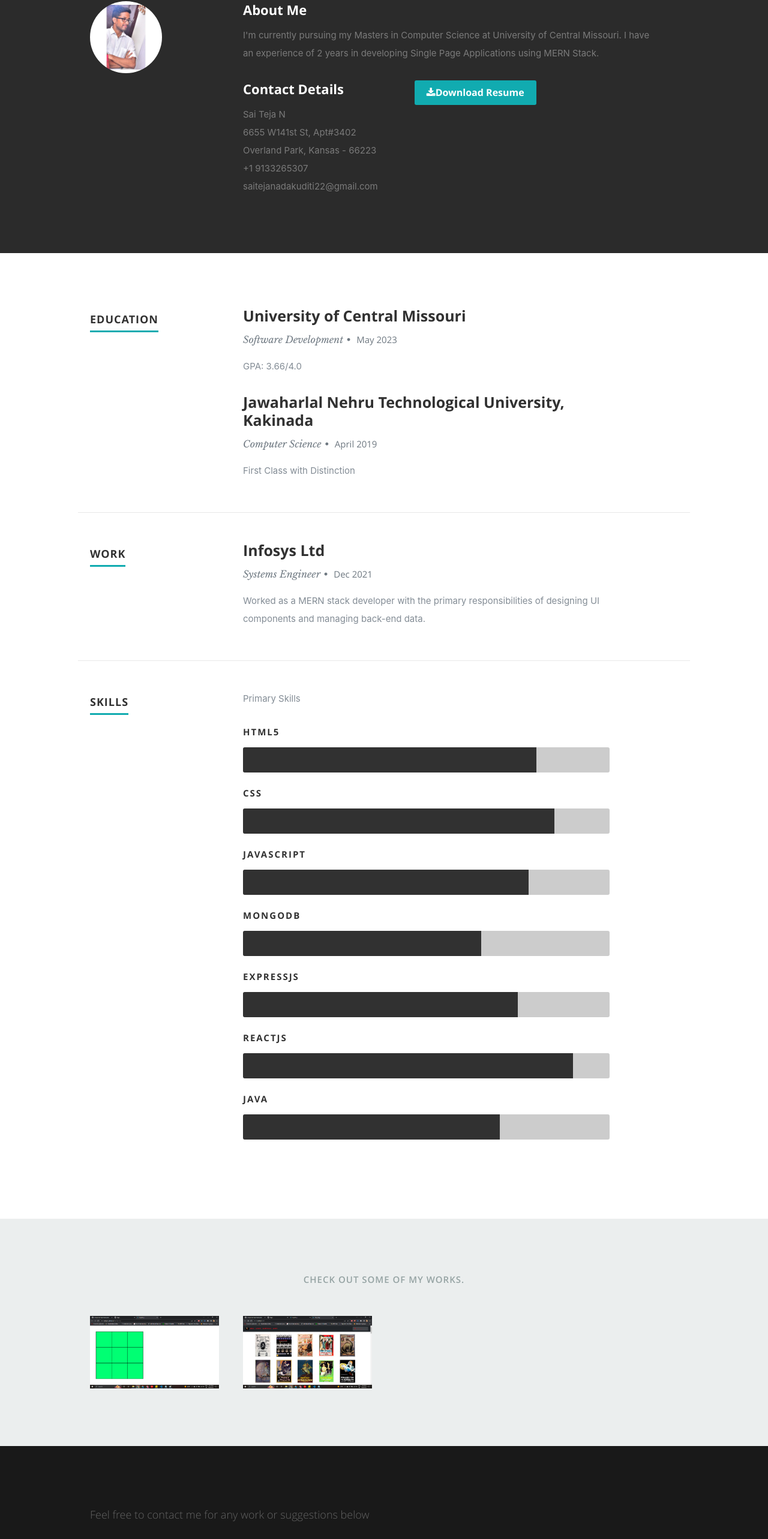
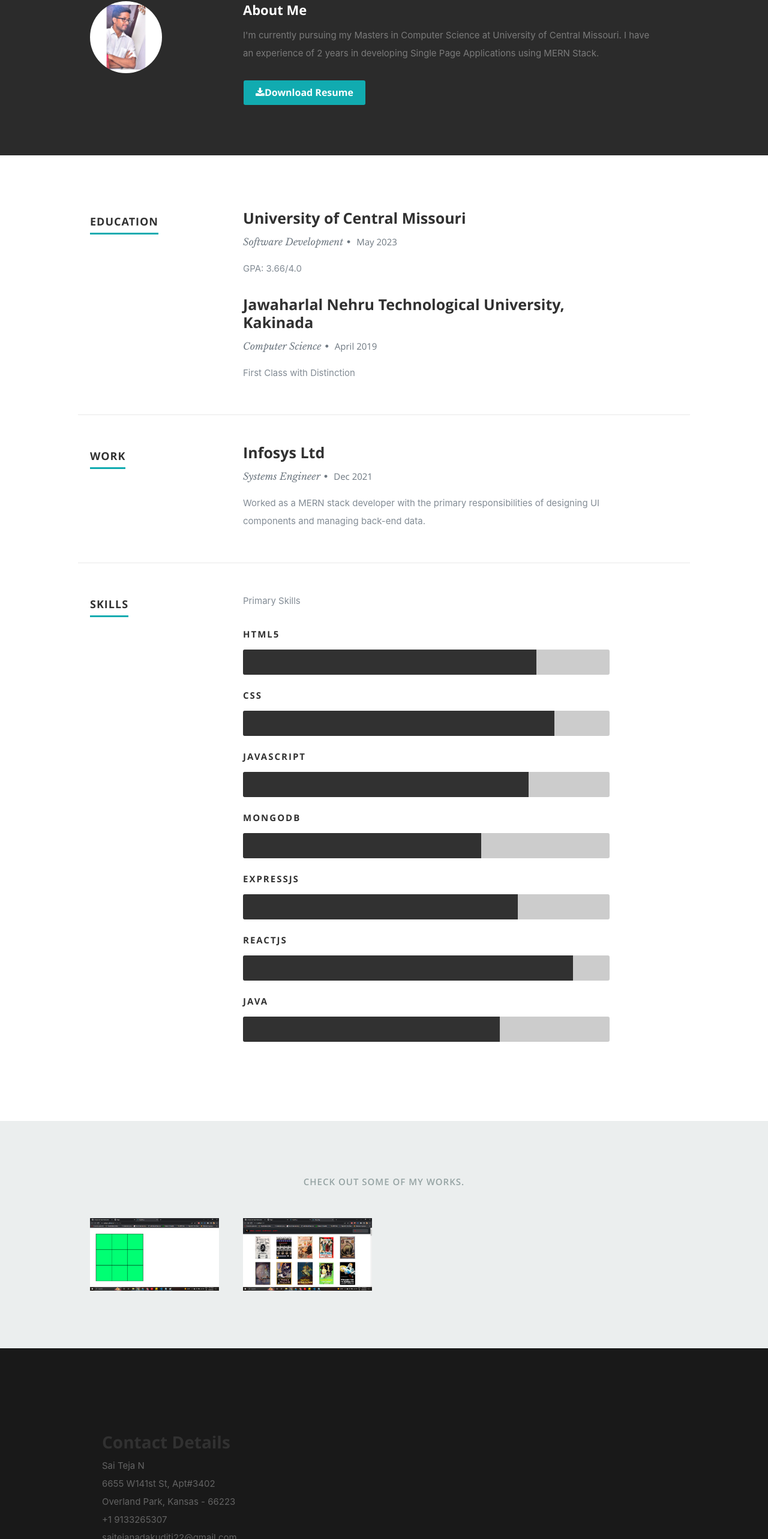
Before and after one commit to isaitejan/SaiTejaNadakuditiPortfolio, a React (Create React App) app: page / in a window 1280 px wide. Shown: the part 894-3460 px from the top of the page at 60% size. Built offline with nearby package versions, Linux system fonts and the light colour scheme.

Commit message:
Minor Updates

```diff
--- a/src/components/About.js
+++ b/src/components/About.js
@@ -24,24 +24,8 @@ export default class About extends Component {
                </p>
 
                <div className="row">
-
-                  <div className="columns contact-details">
-
-                  <h2>Contact Details</h2>
-                  <p className="address">
-       						<span>{resumeData.name}</span>
-                     <br></br>
-       						<span>{resumeData.address}</span>
-                     <br></br>
-                        <span>{resumeData.address2}</span>
-                     <br></br>
-                        <span>{resumeData.contactNo}</span>
-                     <br></br>
-                        <span>{resumeData.mailid}</span>
-                  </p>
-                  </div>
-                  <div>
-                     <button className='fa fa-download'><a href='SaiTejaNadakuditiResume.pdf' style={{fontFamily:'opensans-bold, sans-serif', color:'white'}} download>Download Resume</a></button>
+                  <div >
+                     &nbsp;&nbsp;&nbsp;&nbsp;&nbsp;<button className='fa fa-download'><a href='SaiTejaNadakuditiResume.pdf' style={{fontFamily:'opensans-bold, sans-serif', color:'white'}} download>Download Resume</a></button>
                   </div>
                </div>
             </div>
--- a/src/components/ContactUs.js
+++ b/src/components/ContactUs.js
@@ -11,8 +11,9 @@ export default class ContactUs extends Component {
     }
   }
 
-  handleMail = (event)=>{
-    console.log(event.target);
+  handleMail = (e)=>{
+    e.preventDefault();
+    window.open(`mailto:${this.state.contactEmail}?subject=${this.state.contactSubject}&body=${this.state.contactName}: ${this.state.contactMessage}`);
   }
 
   handleForm = (event)=>{
@@ -24,60 +25,28 @@ export default class ContactUs extends Component {
   }
 
   render() {
-    // let resumeData = this.props.resumeData;
+    let resumeData = this.props.resumeData;
     return (
       <section id="contact">
           <div className="row section-head">
             <div className="ten columns">
-              <p className="lead">
-              Feel free to contact me for any work or suggestions below
-              </p>
             </div>
           </div>
           <div className="row">
             <aside className="eigth columns footer-widgets">
-              <form id="contactForm" name='contactForm' onSubmit={this.handleForm}>
-                <fieldset>
-                  <div>
-                    <label for="contactName">Name <span className='required'>*</span></label>
-                    <input type="text" size="35" id="contactName" name='contactName' value={this.state.contactName} onChange={this.handleForm}></input>
-                  </div>
-                  <div>
-                    <label for="contactEmail">Email <span className='required'>*</span></label>
-                    <input type="text" size="35" id="contactEmail" name='contactEmail' value={this.state.contactEmail} onChange={this.handleForm}></input>
-                  </div>
-                  <div>
-                    <label for="contactSubject">Subject </label>
-                    <input type="text" size="35" id="contactSubject" name='contactSubject' value={this.state.contactSubject} onChange={this.handleForm}></input>
-                  </div>
-                  <div>
-                    <label for="contactMessage">Message <span className='required'>*</span></label>
-                    <textarea type="text" cols="50" rows="15" id="contactMessage" name='contactMessage' value={this.state.contactMessage} onChange={this.handleForm}></textarea>
-                  </div>
-                  <div>
-                    <button type='submit' className='submit'>Submit</button>
-                    <span id='image-loader'>
-                      <img alt="" src="images/loader.gif"></img>
-                    </span>
-                  </div>
-                </fieldset>
-              </form>
-              <div id='message-warning'>Error boy</div>
-              <div id='message-success'>
-                <i className='fa fa-check'></i>
-                "Your message was sent, Thank you!"
-                <br></br>
-              </div>
-            </aside>
-            <aside className="four columns footer-widgets">
-              <div className='widget widget_contact'>
-                <h4>Address &amp; Phone:</h4>
-                <p className='address'>
-                  Sai Teja N<br></br>
-                  6655 W141st St, Apt#3402<br></br>
-                  Overland Park, Kansas - 66223<br></br>
-                  +1 9133265307
-                </p>
+              <div className="columns contact-details">
+                <h2>Contact Details</h2>
+                  <p className="address">
+                      <span>{resumeData.name}</span>
+                    <br></br>
+                      <span>{resumeData.address}</span>
+                    <br></br>
+                      <span>{resumeData.address2}</span>
+                    <br></br>
+                      <span>{resumeData.contactNo}</span>
+                    <br></br>
+                      <span>{resumeData.mailid}</span>
+                  </p>
               </div>
             </aside>
           </div>
--- a/src/components/Header.js
+++ b/src/components/Header.js
@@ -30,7 +30,7 @@ export default class Header extends Component {
                     resumeData.socialLinks && resumeData.socialLinks.map(item =>{
                       return(
                               <li key={item.name}>
-                                <a href={item.url} target="_blank" rel='noreferrer'><i className={item.className}></i></a>
+                                <a href={item.url} target="_blank" rel='noopener noreferrer'><i className={item.className}></i></a>
                               </li>
                             )
                           }
```
Also changed, not shown: 8 other files (tests, documents, lock files or other folders).
